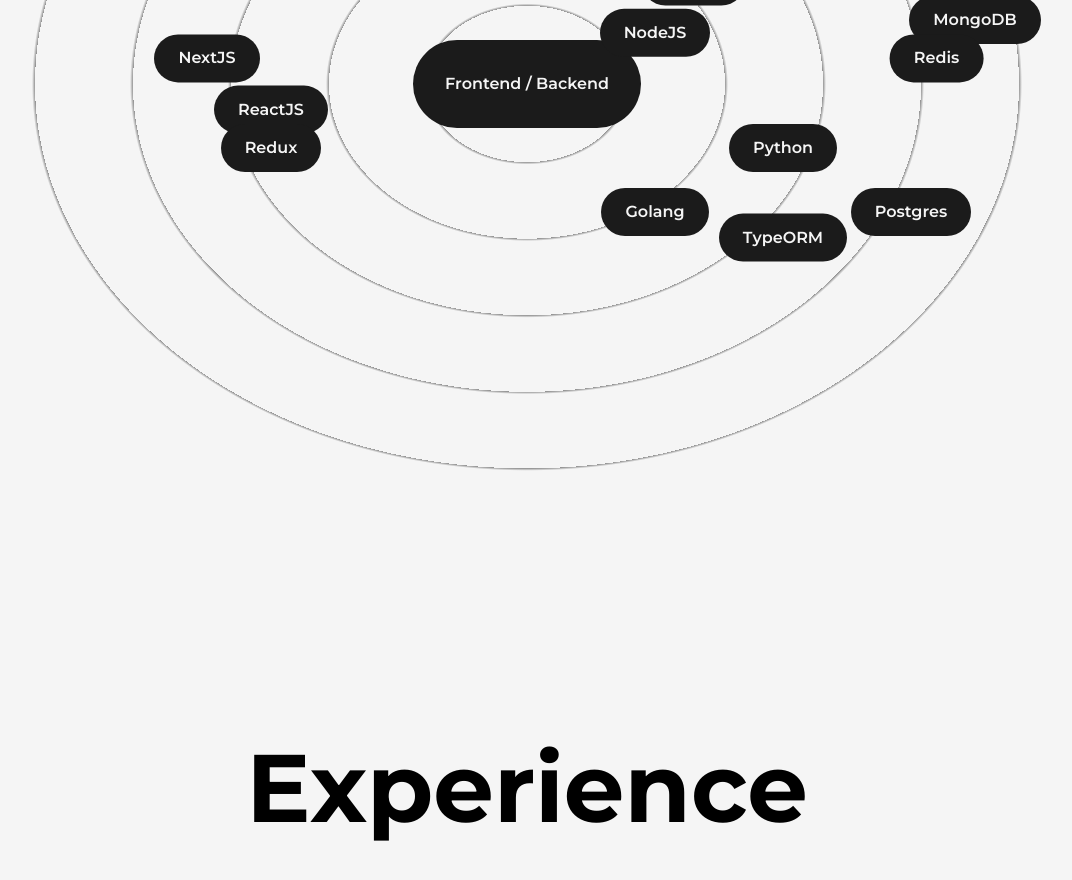
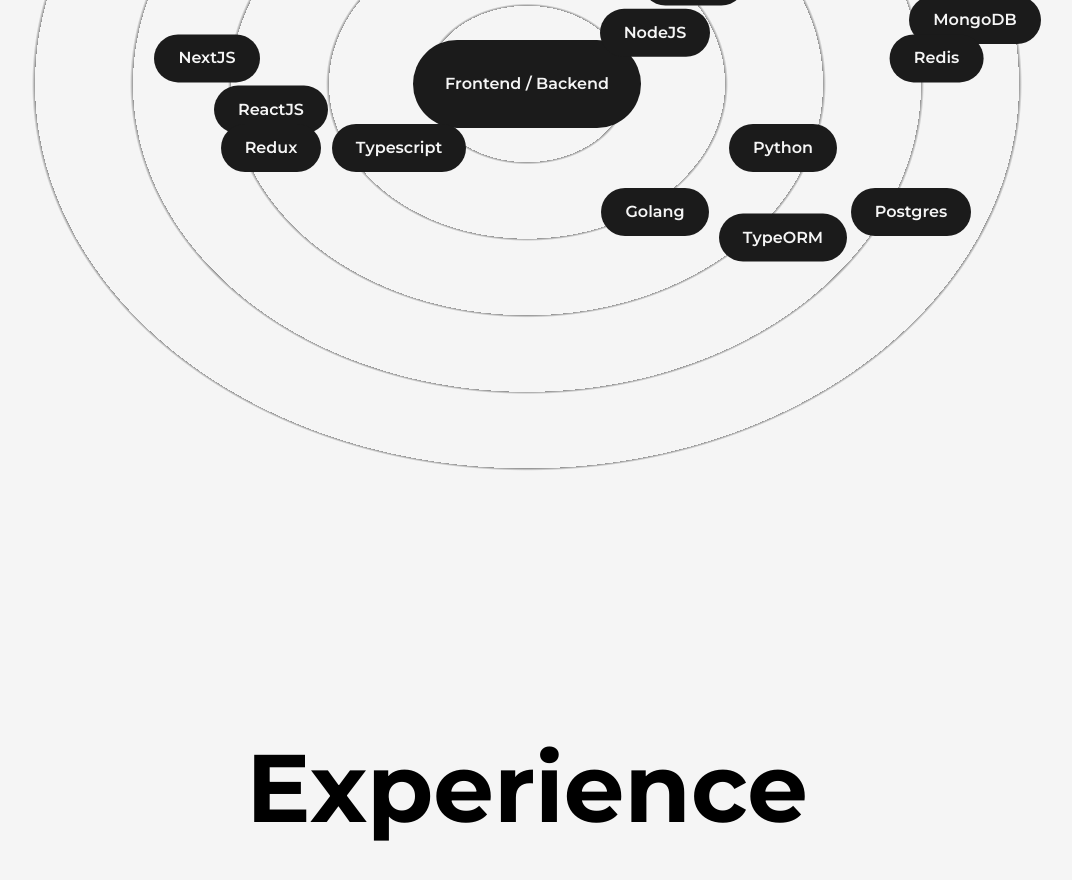
Before and after one commit to ashmitb95/portfolio-web, a Next.js app: page /about in a window 1280 px wide. Shown: the part 1580-2460 px from the top of the page, without its empty margins (113-1185 px from the left). Built offline with nearby package versions, Linux system fonts and the light colour scheme.

Commit message:
add skills

```diff
--- a/src/components/Skills.js
+++ b/src/components/Skills.js
@@ -55,6 +55,8 @@
         <Skill name="NodeJS" x="10vw" y="-4vw" />
         <Skill name="NestJS" x="13vw" y="-8vw" />
 
+        <Skill name="Typescript" x="-10vw" y="5vw" />
+
         <Skill name="MongoDB" x="35vw" y="-5vw" />
         <Skill name="Redis" x="32vw" y="-2vw" />
         <Skill name="Supabase" x="30vw" y="-15vw" />
```
